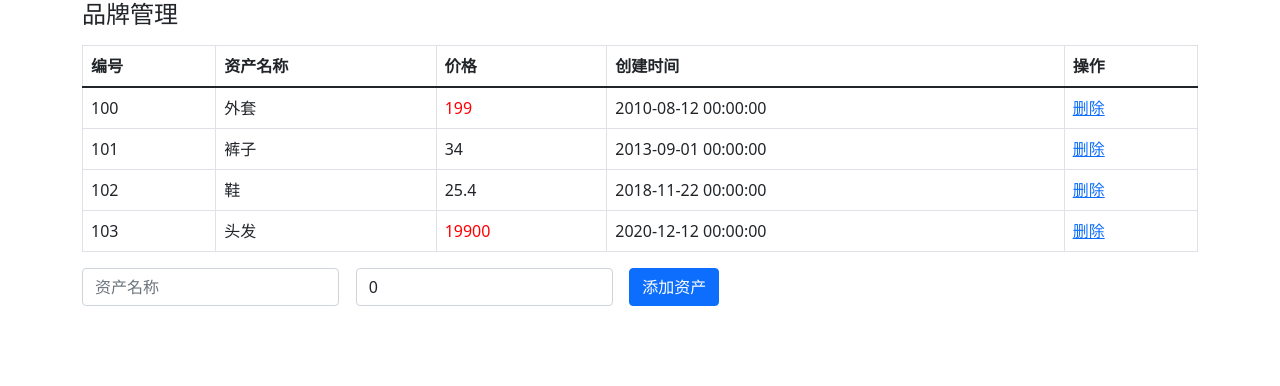
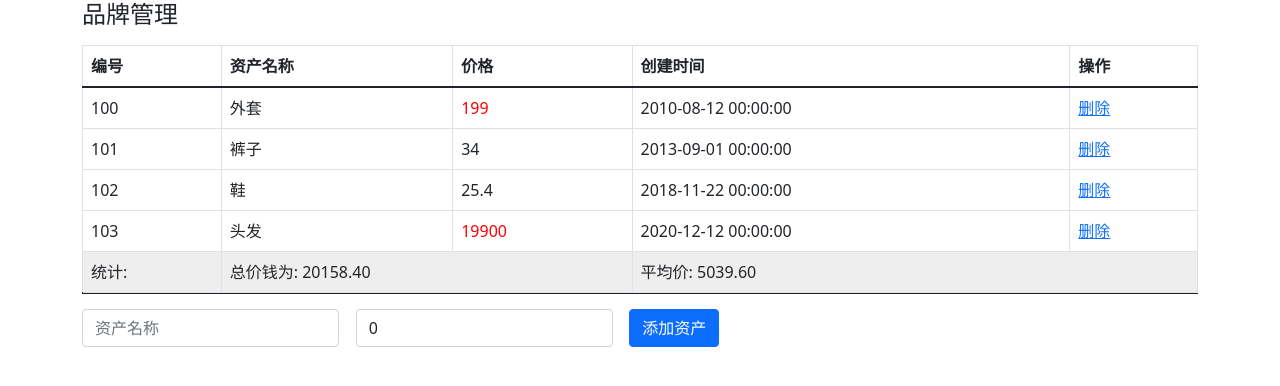
Before and after one commit to Disney-Princesses/Vue-day4, a Vue app: page / in a window 1280 px wide. Shown: the top 386 px of the page. Built offline with nearby package versions, Linux system fonts and the light colour scheme.

Commit message:
完成了品牌管理案例的计算属性部分

```diff
--- a/src/App.vue
+++ b/src/App.vue
@@ -29,19 +29,19 @@
             <td>{{item.time | formate}}</td>
             <td><a href="#" @click.prevent='delFn(item.id)'>删除</a></td>
           </tr>
-          <!-- <tr style="background-color: #EEE">
+          <tr style="background-color: #EEE">
               <td>统计:</td>
-              <td colspan="2">总价钱为: 0</td>
-              <td colspan="2">平均价: 0</td>
-          </tr> -->
+              <td colspan="2">总价钱为: {{countPrice}}</td>
+              <td colspan="2">平均价: {{averagePrice}}</td>
+          </tr>
         </tbody>
-          <!--
+
         <tfoot >
           <tr>
-            <td colspan="5" style="text-align: center">暂无数据</td>
+            <td colspan="5" style="text-align: center" v-if='list.length<=0'>暂无数据</td>
           </tr>
         </tfoot>
-            -->
+
       </table>
 
       <!-- 添加资产 -->
@@ -110,6 +110,14 @@ export default {
       const index=this.list.findIndex(ele=>ele.id==val);
       this.list.splice(index,1);
     }
+  },
+  computed:{
+    countPrice(){
+      return (this.list.reduce((sum,next)=>sum+(+next.price),0)).toFixed(2);
+    },
+    averagePrice(){
+      return (this.countPrice/this.list.length).toFixed(2);
+    }
   }
 }
 
```
